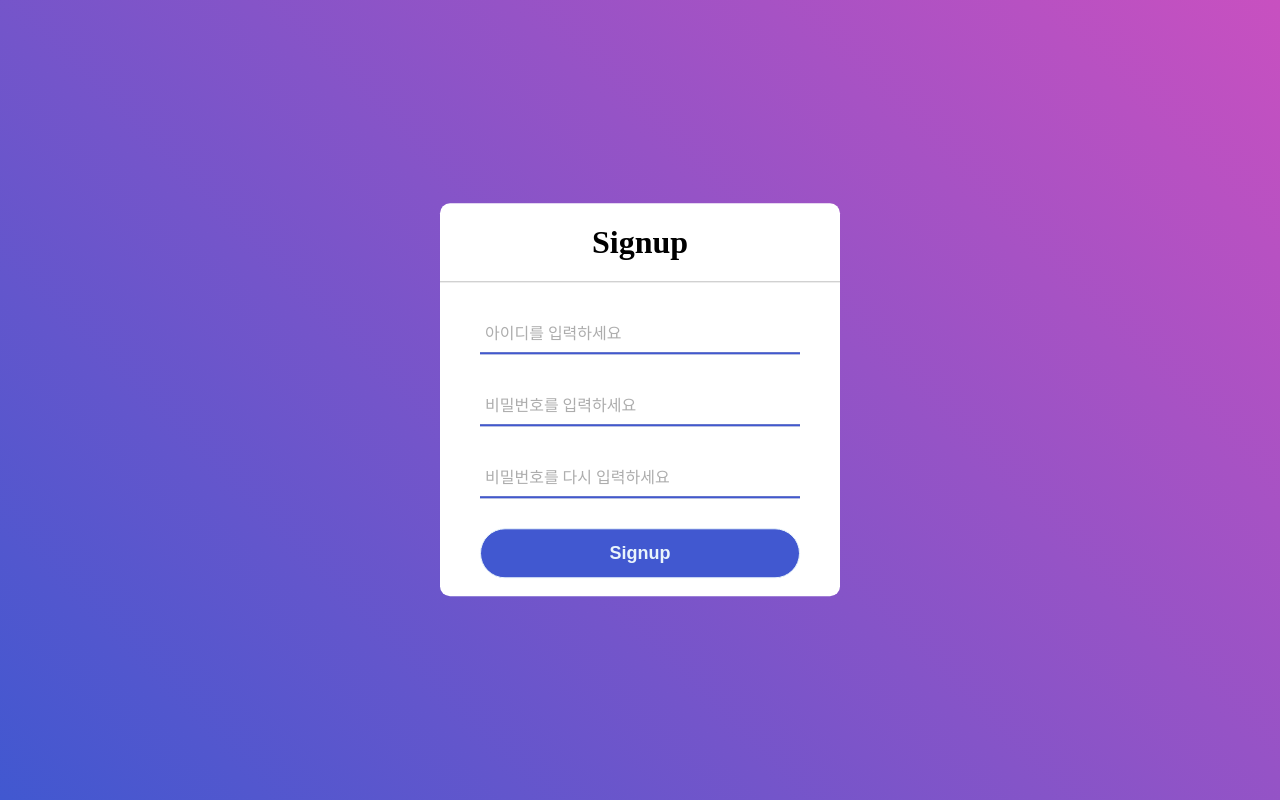
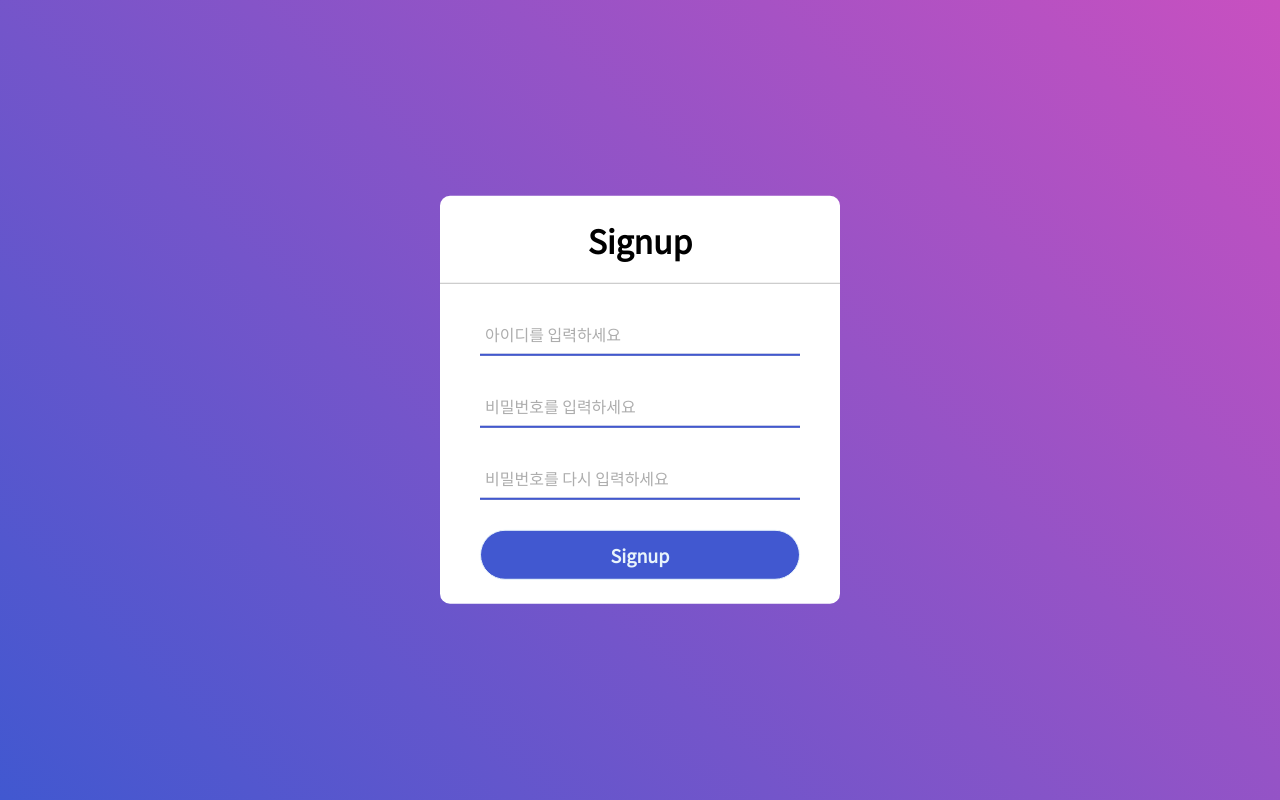
Before and after one commit to heejin-aischool/HangGliderProject, a Django app: page /signup/ in a window 1280 px wide. Run offline with Django 3.2, Linux system fonts and the light colour scheme.

Commit message:
Edit CSS

```diff
--- a/EEE_project/testproject/aws/static/home.css
+++ b/EEE_project/testproject/aws/static/home.css
@@ -76,12 +76,13 @@ a {
     position: relative;
 }
 
-.wraaper .input-data input{
+.wrapper .input-data input{
     height: 100%;
     width: 100%;
     border: none;
     font-size: 17px;
     border-bottom: 2px solid silver;
+    outline: none;
 }
 
 .input-data input:focus ~ label,
--- a/EEE_project/testproject/aws/static/login.css
+++ b/EEE_project/testproject/aws/static/login.css
@@ -1,3 +1,7 @@
+* {
+    font-family: 'Noto Sans KR', sans-serif;
+}
+
 body{
     margin: 0;
     padding: 0;
--- a/EEE_project/testproject/aws/static/signup.css
+++ b/EEE_project/testproject/aws/static/signup.css
@@ -1,3 +1,7 @@
+* {
+    font-family: 'Noto Sans KR', sans-serif;
+}
+
 body{
     margin: 0;
     padding: 0;
--- a/EEE_project/testproject/aws/templates/login.html
+++ b/EEE_project/testproject/aws/templates/login.html
@@ -5,6 +5,7 @@
     <meta charset="UTF-8">
     <meta name="viewport" content="width=device-width, initial-scale=1.0">
     <title>Login</title>
+    <link href="https://fonts.googleapis.com/css2?family=Noto+Sans+KR&display=swap" rel="stylesheet">
     <link rel = "stylesheet" href="{% static 'login.css' %}" type="text/css">
 </head>
 <body>
--- a/EEE_project/testproject/aws/templates/signup.html
+++ b/EEE_project/testproject/aws/templates/signup.html
@@ -5,6 +5,7 @@
     <meta charset="UTF-8">
     <meta name="viewport" content="width=device-width, initial-scale=1.0">
     <title>Signup</title>
+    <link href="https://fonts.googleapis.com/css2?family=Noto+Sans+KR&display=swap" rel="stylesheet">
     <link rel = "stylesheet" href="{% static 'signup.css' %}" type="text/css">
 </head>
 <body>
```
